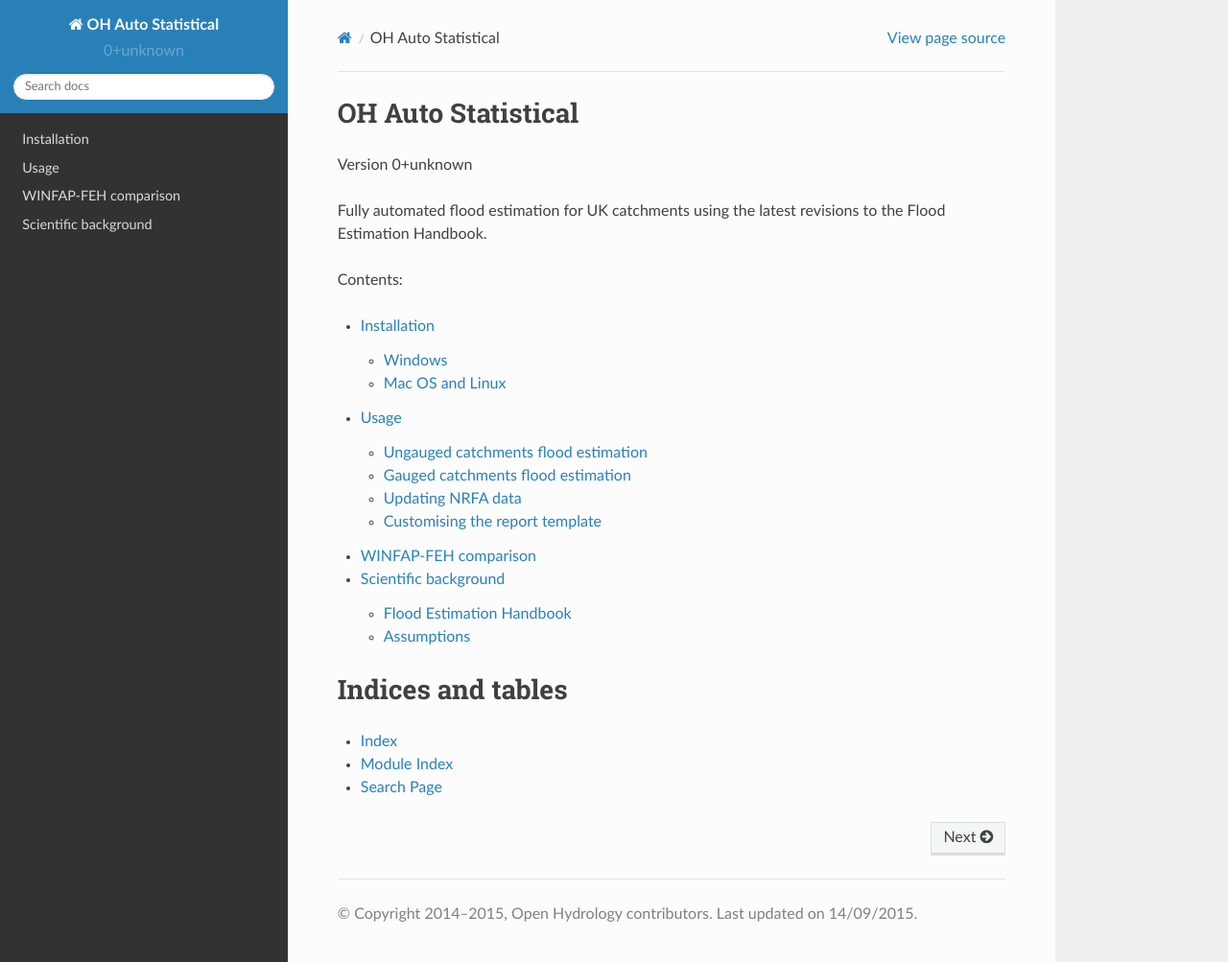
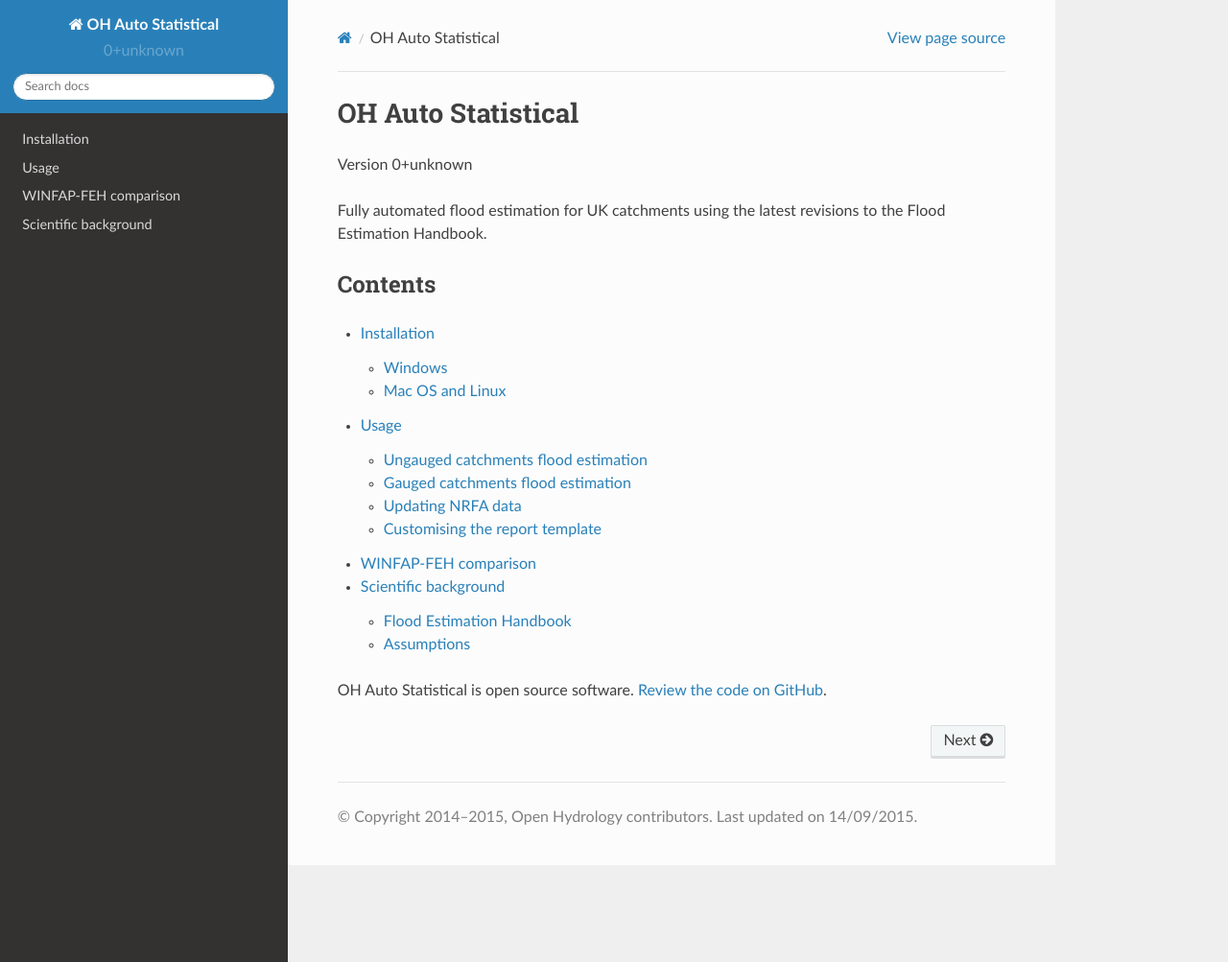
Before and after one commit to OpenHydrology/OH-Auto-Statistical, a Sphinx documentation site: the page built from docs/source/index.rst, in a window 1280 px wide and 1003 px high. Shown: the whole window at 96% size. Built offline with Sphinx 7.4.7 and the Read the Docs theme 2.0.0, drawn with Linux system fonts in a browser that asks for light colours.

Commit message:
move open source text to index page

```diff
--- a/docs/source/index.rst
+++ b/docs/source/index.rst
@@ -16,9 +17,5 @@ Contents:
    science
 
 
-Indices and tables
-==================
-
-* :ref:`genindex`
-* :ref:`modindex`
-* :ref:`search`
+OH Auto Statistical is open source software. `Review the code on GitHub
+<https://github.com/OpenHydrology/OH-Auto-Statistical>`_.
--- a/docs/source/science.rst
+++ b/docs/source/science.rst
@@ -60,6 +60,3 @@ The following assumptions are made by OH Auto Statistical:
   group regardless whether the catchment is flagged as being suitable for QMED or growth curve donor analyses.
 - The Generalised Logistic statistical distribution is used to create a frequency curve. Future versions of OH Auto
   Statistical will choose the best fitting distribution.
-
-OH Auto Statistical is open source software. `Review the code on GitHub
-<https://github.com/OpenHydrology/OH-Auto-Statistical>`_.
```
Also changed, not shown: other parts of docs/source/index.rst (+2 -1 lines).
